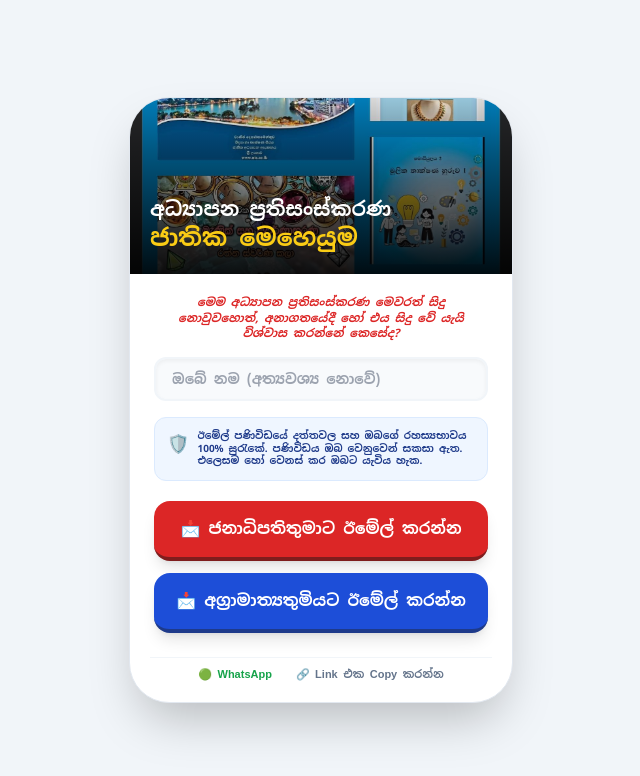
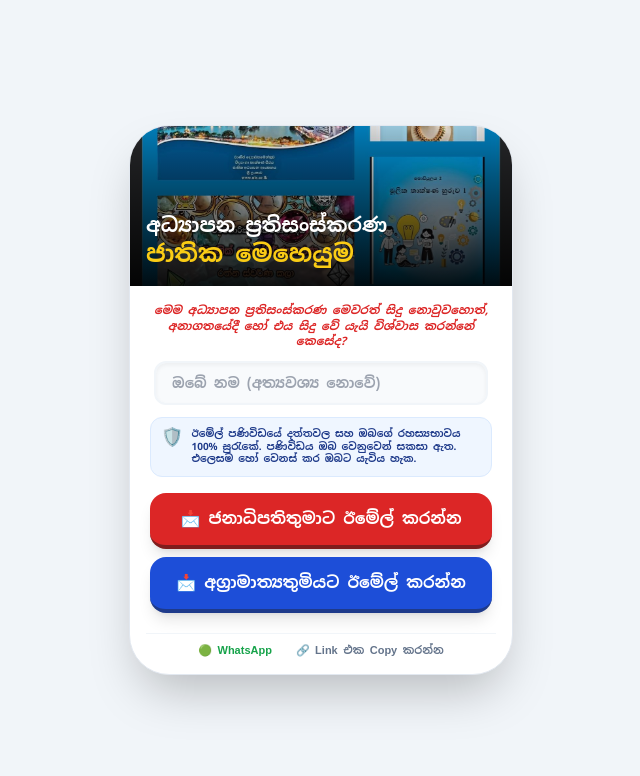
Before and after one commit to education-reform2026/Education-reform2026, a plain HTML site: page index.html in a window 1280 px wide. Shown: the whole page, without its empty margins (319-959 px from the left). Drawn offline with nearby package versions, Linux system fonts and the light colour scheme.

Commit message:
Update index.html

```diff
--- a/index.html
+++ b/index.html
@@ -3,51 +3,60 @@
 <head>
     <meta charset="UTF-8">
     <meta name="viewport" content="width=device-width, initial-scale=1.0, maximum-scale=1.0, user-scalable=no">
-    <title>අධ්‍යාපන ප්‍රතිසංස්කරණ ජාතික මෙහෙයුම</title>
+
+    <title>අධ්‍යාපන ප්‍රතිසංස්කරණ ජාතික මෙහෙයුම - 2026</title>
+    <meta property="og:title" content="අධ්‍යාපන ප්‍රතිසංස්කරණ ජාතික මෙහෙයුම">
+    <meta property="og:description" content="අපේ දරුවන්ගේ අනාගතය වෙනුවෙන් 2026 අධ්‍යාපන ප්‍රතිසංස්කරණ දිනා ගනිමු.">
+    <meta property="og:image" content="https://education-reform2026.github.io/Education-reform2026/classroom.jpg">
+    <meta property="og:url" content="https://education-reform2026.github.io/Education-reform2026/">
+    <meta property="og:type" content="website">
+
     <script src="https://cdn.tailwindcss.com"></script>
     <link href="https://fonts.googleapis.com/css2?family=Noto+Sans+Sinhala:wght@400;600;800&display=swap" rel="stylesheet">
     <style>
         body { font-family: 'Noto Sans Sinhala', sans-serif; cursor: pointer; -webkit-tap-highlight-color: transparent; }
         .btn-active:active { transform: scale(0.96); }
         .gradient-overlay { background: linear-gradient(to top, rgba(0,0,0,0.9) 0%, rgba(0,0,0,0.3) 70%, transparent 100%); }
+        /* තිරය තුළ සියල්ල පාලනය කිරීමට */
+        .main-container { max-height: 98vh; overflow: hidden; }
     </style>
 </head>
-<body onclick="sendEmail('president')" class="bg-slate-100 min-h-screen flex items-center justify-center p-2">
+<body onclick="sendEmail('president')" class="bg-slate-100 min-h-screen flex items-center justify-center p-1">
 
-    <div class="bg-white max-w-sm w-full rounded-[2.5rem] shadow-2xl overflow-hidden border border-slate-200">
+    <div class="bg-white max-w-sm w-full rounded-[2.5rem] shadow-2xl overflow-hidden border border-slate-200 main-container text-center">
 
-        <div class="relative h-44">
+        <div class="relative h-40 flex-shrink-0">
             <img src="classroom.jpg" alt="Classroom" class="w-full h-full object-cover">
-            <div class="absolute inset-0 gradient-overlay flex flex-col justify-end p-5">
-                <h1 class="text-white text-xl font-extrabold leading-tight">
+            <div class="absolute inset-0 gradient-overlay flex flex-col justify-end p-4">
+                <h1 class="text-white text-xl font-extrabold leading-tight text-left">
                     අධ්‍යාපන ප්‍රතිසංස්කරණ <br>
                     <span class="text-yellow-400 font-black text-2xl">ජාතික මෙහෙයුම</span>
                 </h1>
             </div>
         </div>
 
-        <div class="p-5 text-center text-slate-900">
-            <p class="text-[11.5px] font-extrabold mb-4 leading-snug italic text-red-600 px-1">
+        <div class="p-4">
+            <p class="text-[11.5px] font-extrabold mb-3 leading-snug italic text-red-600 px-1">
                 මෙම අධ්‍යාපන ප්‍රතිසංස්කරණ මෙවරත් සිදු නොවුවහොත්, අනාගතයේදී හෝ එය සිදු වේ යැයි විශ්වාස කරන්නේ කෙසේද?
             </p>
 
-            <div onclick="event.stopPropagation()" class="mb-4 text-left px-1">
+            <div onclick="event.stopPropagation()" class="mb-3 text-left px-2">
                 <input type="text" id="userName" placeholder="ඔබේ නම (අත්‍යවශ්‍ය නොවේ)"
                        class="w-full px-4 py-2.5 rounded-xl border-2 border-slate-100 focus:border-red-500 focus:outline-none text-sm font-semibold shadow-inner bg-slate-50">
             </div>
 
-            <div onclick="event.stopPropagation()" class="bg-blue-50 border border-blue-100 p-3 rounded-xl mb-5 text-left flex items-start gap-2 mx-1">
-                <span class="text-lg">🛡️</span>
+            <div onclick="event.stopPropagation()" class="bg-blue-50 border border-blue-100 p-2.5 rounded-xl mb-4 text-left flex items-start gap-2 mx-1">
+                <span class="text-lg leading-none">🛡️</span>
                 <p class="text-blue-900 text-[10px] font-bold leading-tight">
                     ඊමේල් පණිවිඩයේ දත්තවල සහ ඔබගේ රහස්‍යභාවය 100% සුරැකේ. පණිවිඩය ඔබ වෙනුවෙන් සකසා ඇත. එලෙසම හෝ වෙනස් කර ඔබට යැවිය හැක.
                 </p>
             </div>
 
-            <div class="space-y-3 mb-6 px-1">
-                <button onclick="event.stopPropagation(); sendEmail('president')" class="btn-active w-full bg-red-600 hover:bg-red-700 text-white font-bold py-4 rounded-2xl shadow-lg flex items-center justify-center gap-2 text-base border-b-4 border-red-900 transition-all">
+            <div class="space-y-2 mb-5 px-1">
+                <button onclick="event.stopPropagation(); sendEmail('president')" class="btn-active w-full bg-red-600 hover:bg-red-700 text-white font-bold py-3.5 rounded-2xl shadow-lg flex items-center justify-center gap-2 text-base border-b-4 border-red-900 transition-all">
                     📩 ජනාධිපතිතුමාට ඊමේල් කරන්න
                 </button>
-                <button onclick="event.stopPropagation(); sendEmail('pm')" class="btn-active w-full bg-blue-700 hover:bg-blue-800 text-white font-bold py-4 rounded-2xl shadow-lg flex items-center justify-center gap-2 text-base border-b-4 border-blue-900 transition-all">
+                <button onclick="event.stopPropagation(); sendEmail('pm')" class="btn-active w-full bg-blue-700 hover:bg-blue-800 text-white font-bold py-3.5 rounded-2xl shadow-lg flex items-center justify-center gap-2 text-base border-b-4 border-blue-900 transition-all">
                     📩 අග්‍රාමාත්‍යතුමියට ඊමේල් කරන්න
                 </button>
             </div>
```
